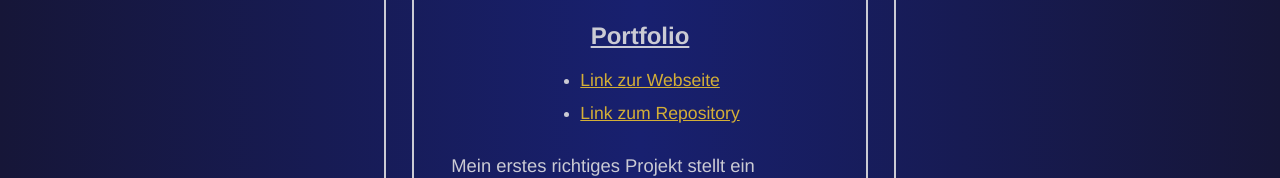
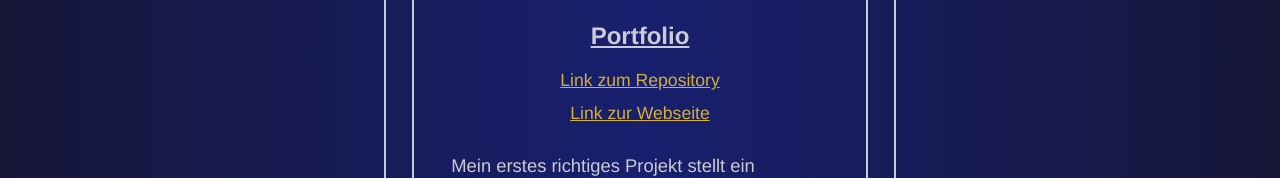
Before and after one commit to LarsOFinke/MyPortfolio, an Angular app in the folder frontend/: page /projects in a window 1280 px wide. Shown: the part 194-372 px from the top of the page. Built offline with nearby package versions, Linux system fonts and the light colour scheme.

Commit message:
Projects-page small CSS-refactoring

```diff
--- a/frontend/src/app/app.routes.ts
+++ b/frontend/src/app/app.routes.ts
@@ -10,5 +10,5 @@ export const routes: Routes = [
   { path: 'projects', component: ProjectsPageComponent },
   { path: 'qualifications', component: QualificationsPageComponent },
   { path: 'contact', component: ContactPageComponent },
-  {path: 'impressum', component: ImpressumPageComponent}
+  { path: 'impressum', component: ImpressumPageComponent },
 ];
--- a/frontend/src/app/components/about-me-page/about-me-page.component.html
+++ b/frontend/src/app/components/about-me-page/about-me-page.component.html
@@ -13,6 +13,8 @@
         Ich bin Lars-O. Finke, Jahrgang '97 und wohnhaft in der schönen
         Hansestadt Hamburg!
       </p>
+
+      <br>
 
       <p>
         Im Laufe des letzten Jahres konnte ich autodidaktisch einen guten und
--- a/frontend/src/app/components/contact-page/contact-page.component.ts
+++ b/frontend/src/app/components/contact-page/contact-page.component.ts
@@ -1,6 +1,5 @@
 import { Component } from '@angular/core';
 import { ContactFormComponent } from './form/contact-form.component';
-
 
 @Component({
   selector: 'app-contact-page',
@@ -8,6 +7,4 @@ import { ContactFormComponent } from './form/contact-form.component';
   templateUrl: './contact-page.component.html',
   styleUrl: './contact-page.component.css',
 })
-export class ContactPageComponent {
-
-}
+export class ContactPageComponent {}
--- a/frontend/src/app/components/contact-page/form/contact-form.component.html
+++ b/frontend/src/app/components/contact-page/form/contact-form.component.html
@@ -4,14 +4,13 @@
   <p align="center">{{ msg }} 😄</p>
 </div>
 <hr />
+} @if (error) {
+<hr />
+<div class="flash-message">
+  <p align="center">{{ msg }} 😔</p>
+</div>
+<hr />
 }
-@if (error) {
-  <hr />
-  <div class="flash-message">
-    <p align="center">{{ msg }} 😔</p>
-  </div>
-  <hr />
-  }
 
 <form (ngSubmit)="submitContactData()">
   <div class="btn-box input-box">
@@ -165,7 +164,9 @@
   </div>
 
   <div class="btn-box">
-    <button type="reset" class="btn" (click)="clearInputFields()">Zurücksetzen</button>
+    <button type="reset" class="btn" (click)="clearInputFields()">
+      Zurücksetzen
+    </button>
     <button type="submit" class="btn">Absenden!</button>
   </div>
 </form>
--- a/frontend/src/app/components/contact-page/form/contact-form.component.ts
+++ b/frontend/src/app/components/contact-page/form/contact-form.component.ts
@@ -48,7 +48,7 @@ export class ContactFormComponent {
       },
       error: (error) => {
         this.error = true;
-        this.msg = "Kontaktformular konnte nicht verarbeitet werden!";
+        this.msg = 'Kontaktformular konnte nicht verarbeitet werden!';
       },
     });
     this.clearInputFields();
--- a/frontend/src/app/components/projects-page/projects/projects.component.css
+++ b/frontend/src/app/components/projects-page/projects/projects.component.css
@@ -1,5 +1,7 @@
 ul {
+  list-style:none;
   margin: 0;
+  padding: 0;
 }
 
 .inactive {
--- a/frontend/src/app/components/projects-page/projects/projects.component.html
+++ b/frontend/src/app/components/projects-page/projects/projects.component.html
@@ -3,22 +3,21 @@
     <u>{{ projects[currentProjectIndex].title }}</u>
   </h2>
 
-  <ul class="links">
+  <ul class="links centered">
+    <li>
+      <a
+        [href]="projects[currentProjectIndex].gitHubLink"
+        target="_blank"
+        [title]="projects[currentProjectIndex].gitHubTitle"
+        >Link zum Repository</a
+      >
+    </li>
     <li>
       <a
         [href]="projects[currentProjectIndex].websiteLink"
         target="_blank"
         [title]="projects[currentProjectIndex].websiteTitle"
         >Link zur Webseite</a
-      >
-    </li>
-
-    <li>
-      <a
-        [href]="projects[currentProjectIndex].gitHubLink"
-        target="_blank"
-        [title]="projects[currentProjectIndex].gitHubTitle"
-        >Link zum Repository</a
       >
     </li>
   </ul>
--- a/frontend/src/app/components/qualifications-page/linkedin-qualifications/linkedin-qualifications.component.css
+++ b/frontend/src/app/components/qualifications-page/linkedin-qualifications/linkedin-qualifications.component.css
@@ -1,3 +1,3 @@
 ul {
-    color: var(--grey);
+  color: var(--grey);
 }
--- a/frontend/src/app/components/qualifications-page/qualifications-page.component.html
+++ b/frontend/src/app/components/qualifications-page/qualifications-page.component.html
@@ -1,7 +1,7 @@
 <div class="centered">
   <div class="custom-wrapper centered bordered">
     <h1>Meine absolvierten Kurse!</h1>
-    <br>
+    <br />
 
     <div class="centered bordered">
       <h2><u>Udemy</u></h2>
--- a/frontend/src/app/components/qualifications-page/udemy-qualifications/udemy-qualifications.component.css
+++ b/frontend/src/app/components/qualifications-page/udemy-qualifications/udemy-qualifications.component.css
@@ -1,3 +1,3 @@
 li {
-    color: var(--gold);
+  color: var(--gold);
 }
```
Also changed, not shown: frontend/src/app/components/qualifications-page/qualifications-page.component.css (indentation only).
